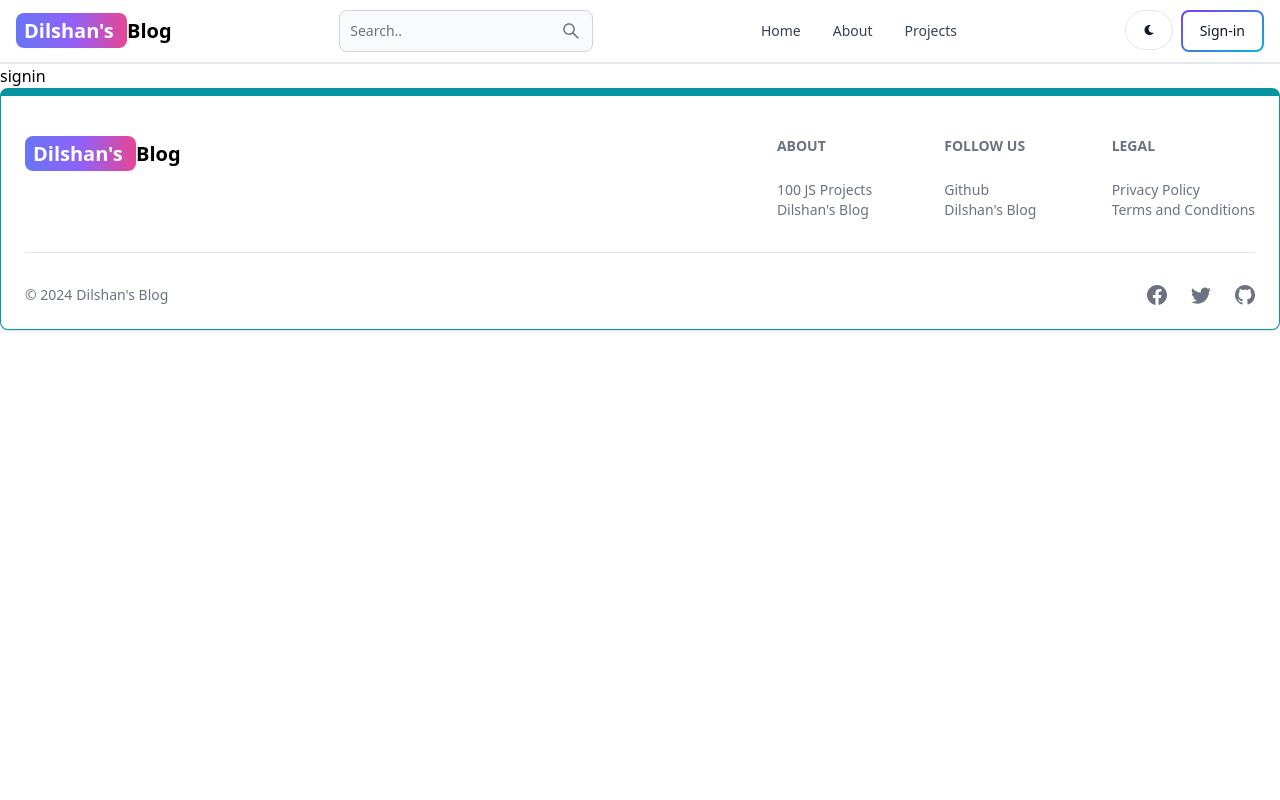
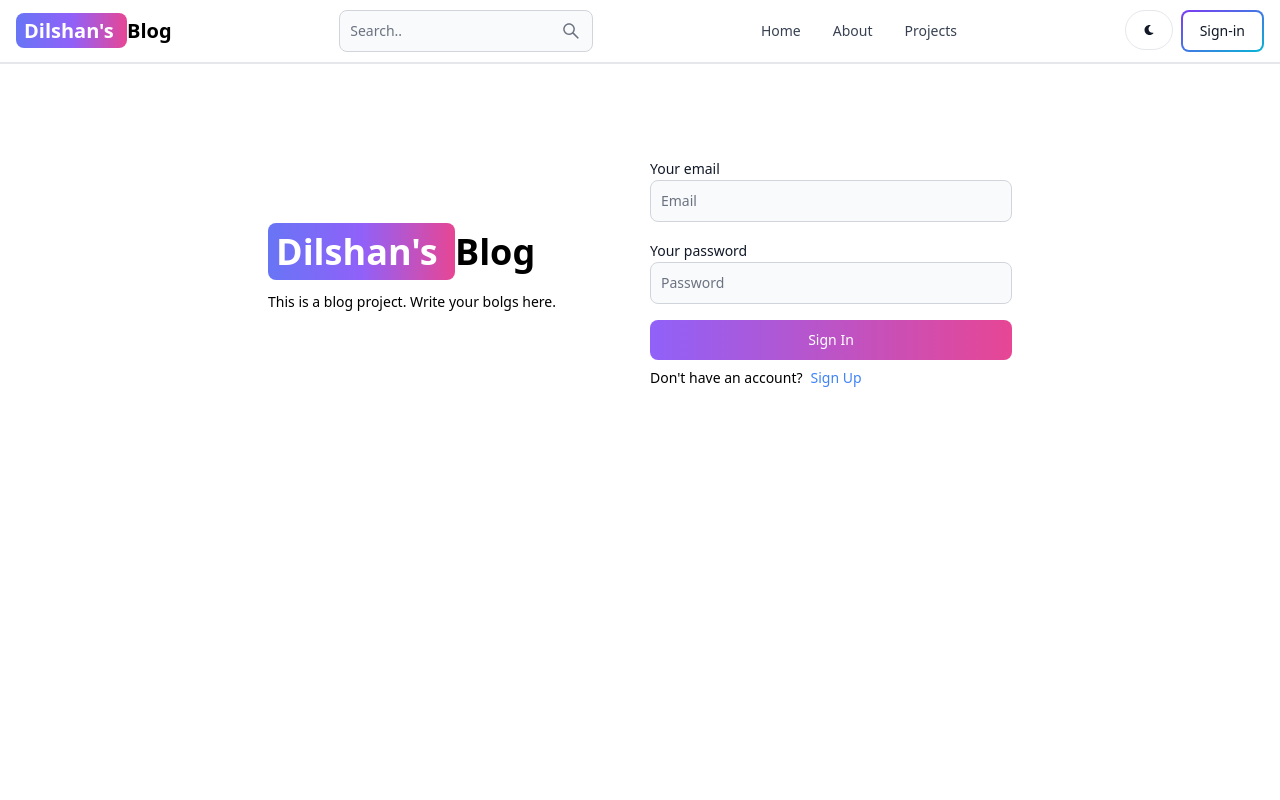
Before and after one commit to DilshanRakshitha/MernBlog, a React (Vite) app in the folder client/: page /sign-in in a window 1280 px wide. Shown: the top 800 px of the page. Built offline with nearby package versions, Linux system fonts and the light colour scheme.

Commit message:
complete sign in page functionality

```diff
--- a/client/src/pages/SignIn.jsx
+++ b/client/src/pages/SignIn.jsx
@@ -1,7 +1,100 @@
-import React from 'react'
+import { Alert, Button, Label, Spinner, TextInput } from 'flowbite-react';
+import { useState } from 'react';
+import { Link, useNavigate } from 'react-router-dom';
 
-export default function signin() {
+export default function SignIn() {
+  const [formData, setFormData] = useState({});
+  const [errorMessage, setErrorMessage] = useState(null);
+  const [loading, setLoading] = useState(false);
+  const navigate = useNavigate();
+  const handleChange = (e) =>{
+    setFormData({...formData, [e.target.id]: e.target.value.trim() });
+  };
+  const handleSubmit = async (e) =>{
+    e.preventDefault();
+    if(!formData.email || !formData.password){
+      return setErrorMessage('Please fill out all fields!');
+    }
+    try{
+      setLoading(true);
+      setErrorMessage(null);
+      const res = await fetch ('/api/auth/signin',{
+        method: 'POST',
+        headers: {'Content-Type': 'application/json'},
+        body: JSON.stringify(formData),
+      });
+      const data = await res.json();
+      if(data.success === false)
+      {
+        return setErrorMessage(data.message);
+      }
+      setLoading(false);
+      if(res.ok){
+        navigate('/');
+      }
+    }catch (error){
+      setErrorMessage(error.message);
+      setLoading(false);
+    }
+  };
   return (
-    <div>signin</div>
+    <div className='min-h-screen mt-20'>
+      <div className='flex p-3 max-w-3xl mx-auto flex-col md:flex-row md:items-center gap-5'>
+        {/* left */}
+        <div className='flex-1'>
+          <Link to='/' className='font-bold dark:text-white text-4xl'>
+          <span className='px-2 py-1 bg-gradient-to-r from-indigo-500 via-purple-500 to-pink-500 rounded-lg text-white'> Dilshan's </span>
+          Blog
+          </Link>
+          <p className='text-sm mt-5'>
+            This is a blog project. Write your bolgs here.
+          </p>
+        </div>
+        {/* right */}
+        <div className='flex-1'>
+          <form className='flex flex-col gap-4' onSubmit={handleSubmit}>
+            <div>
+              <Label value='Your email'/>
+              <TextInput
+                type='email'
+                placeholder='Email'
+                id='email' onChange={handleChange}/>
+            </div>
+            <div>
+              <Label value='Your password'/>
+              <TextInput
+                type='password'
+                placeholder='Password'
+                id='password' onChange={handleChange}/>
+            </div>
+            <div className='flex flex-col'>
+              <Button gradientDuoTone='purpleToPink' type='submit' disabled={loading}>
+                {
+                  loading ? (
+                    <>
+                    <Spinner size='sm' />
+                    <span className='pl-3'> Loading...</span>
+                    </>
+                  ) : 'Sign In'
+                }
+              </Button>
+            </div>
+          </form>
+          <div className='flex gap-2 text-sm mt-2'>
+            <span>Don't have an account?  </span>
+            <Link to='/sign-up' className='text-blue-500' >
+              Sign Up
+            </Link>
+          </div>
+          {
+            errorMessage && (
+              <Alert className='mt-5' color='failure'>
+                {errorMessage}
+              </Alert>
+            )
+          }
+        </div>
+      </div>
+    </div>
   )
 }
```
